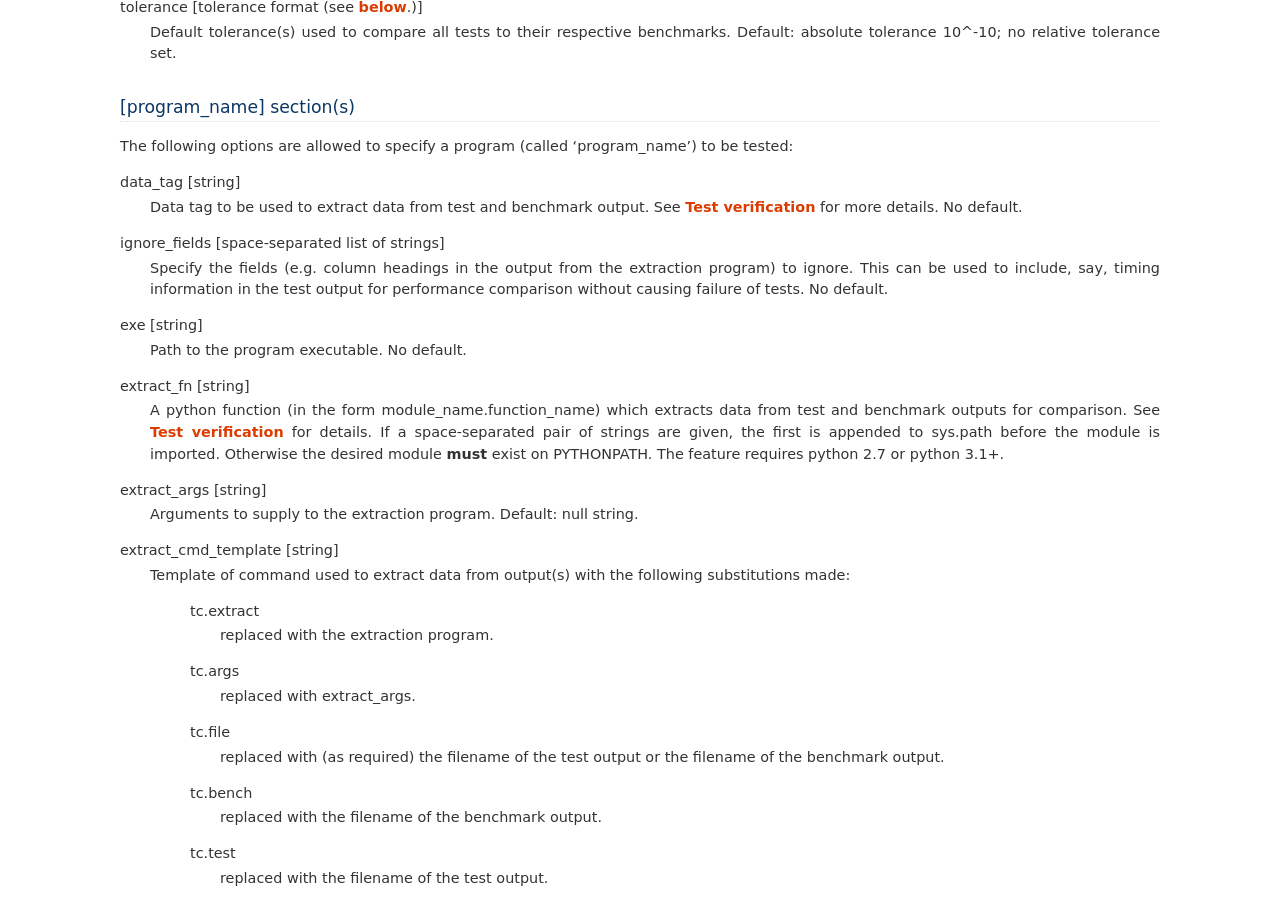
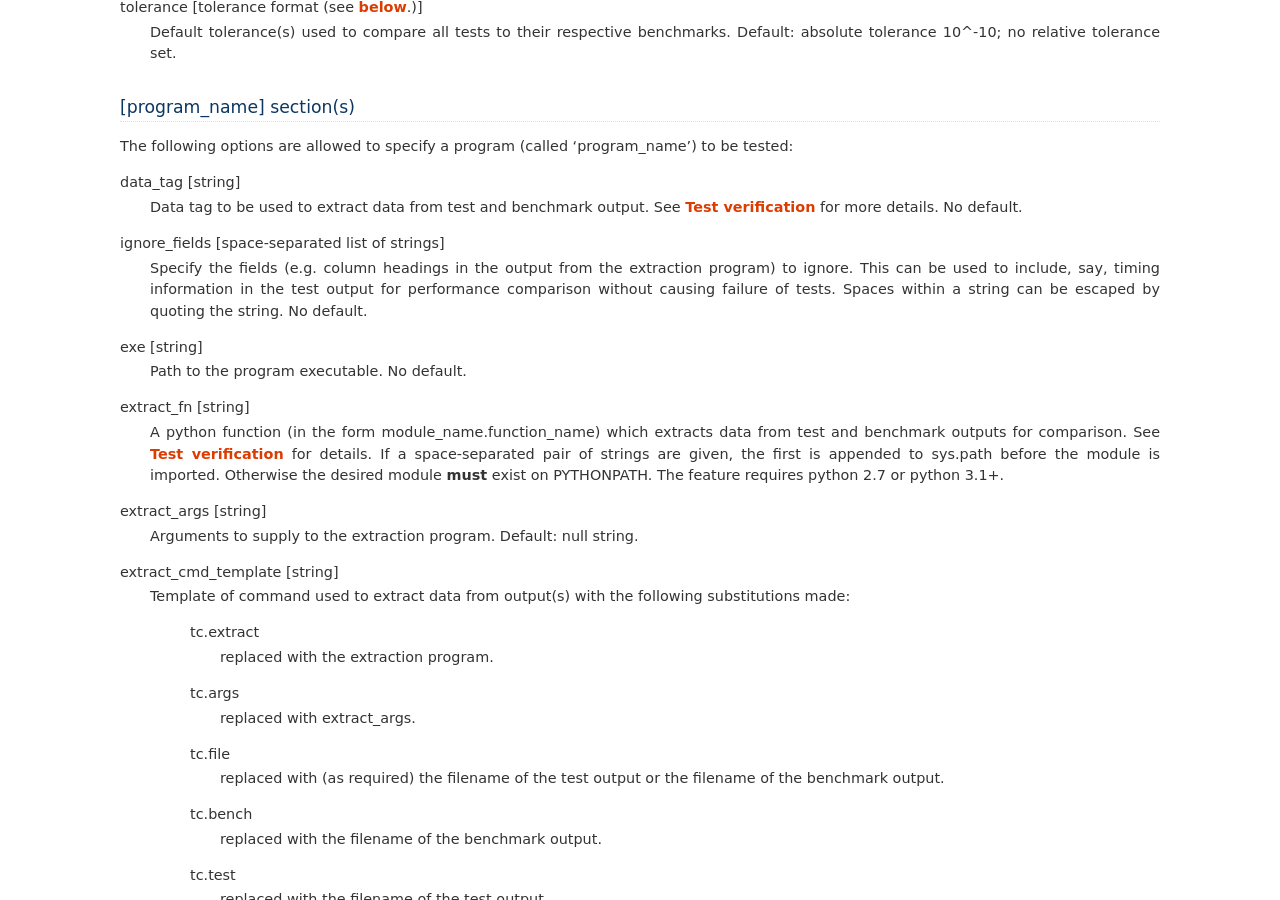
Before and after one commit to jsspencer/testcode, a Sphinx documentation site: the page built from docs/userconfig.rst, in a window 1280 px wide and 900 px high, scrolled down 733 px. Built offline with Sphinx 7.4.7, drawn with Linux system fonts in a browser that asks for light colours.

Commit message:
Allow (quoted) spaces in ignore_fields field names.

```diff
--- a/docs/userconfig.rst
+++ b/docs/userconfig.rst
@@ -54,7 +54,8 @@ ignore_fields [space-separated list of strings]
     Specify the fields (e.g. column headings in the output from the extraction
     program) to ignore.  This can be used to include, say, timing information
     in the test output for performance comparison without causing failure of
-    tests.  No default.
+    tests.  Spaces within a string can be escaped by quoting the string.  No
+    default.
 exe [string]
     Path to the program executable.  No default.
 extract_fn [string]
```
Also changed, not shown: 1 other file.
